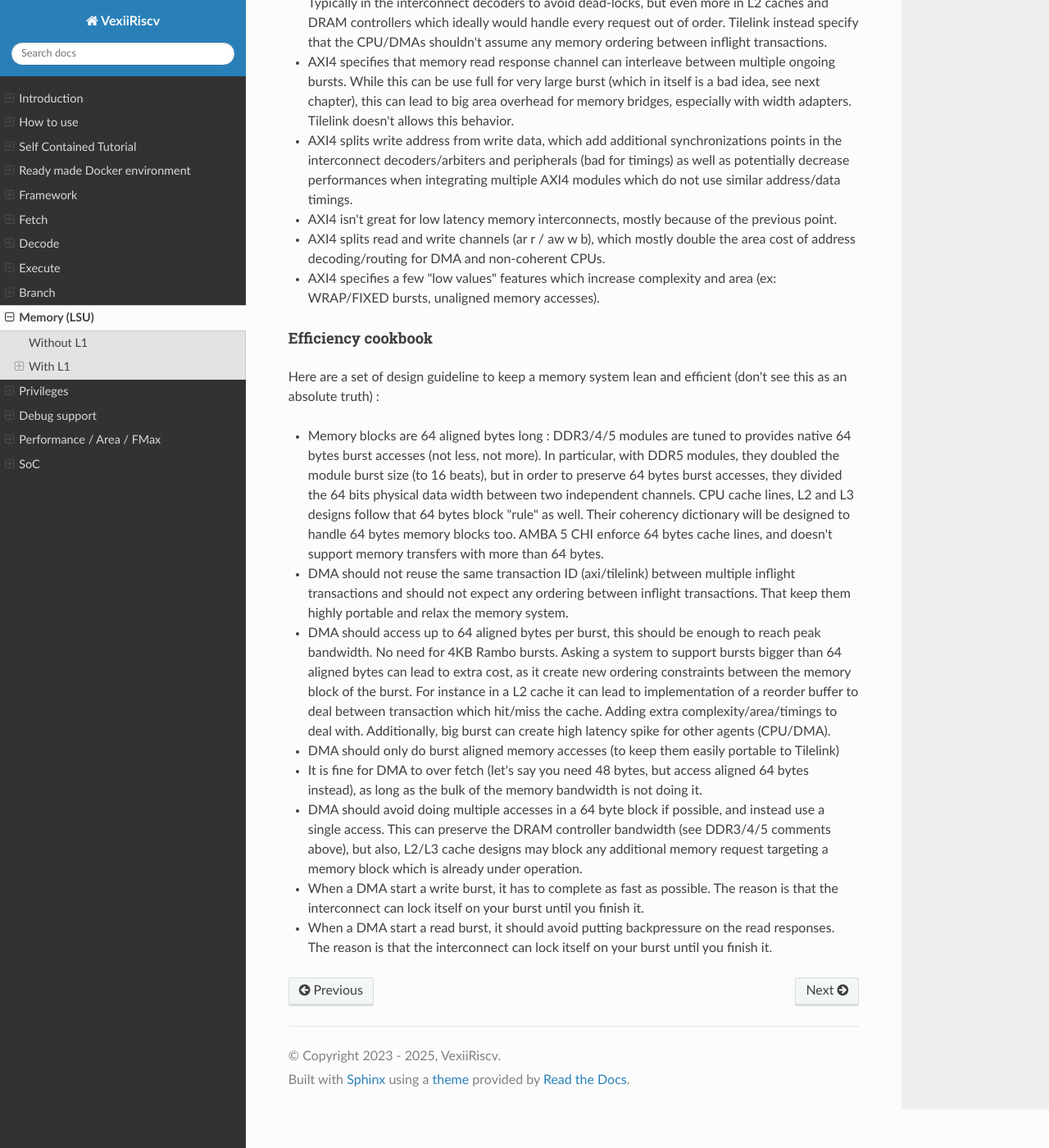
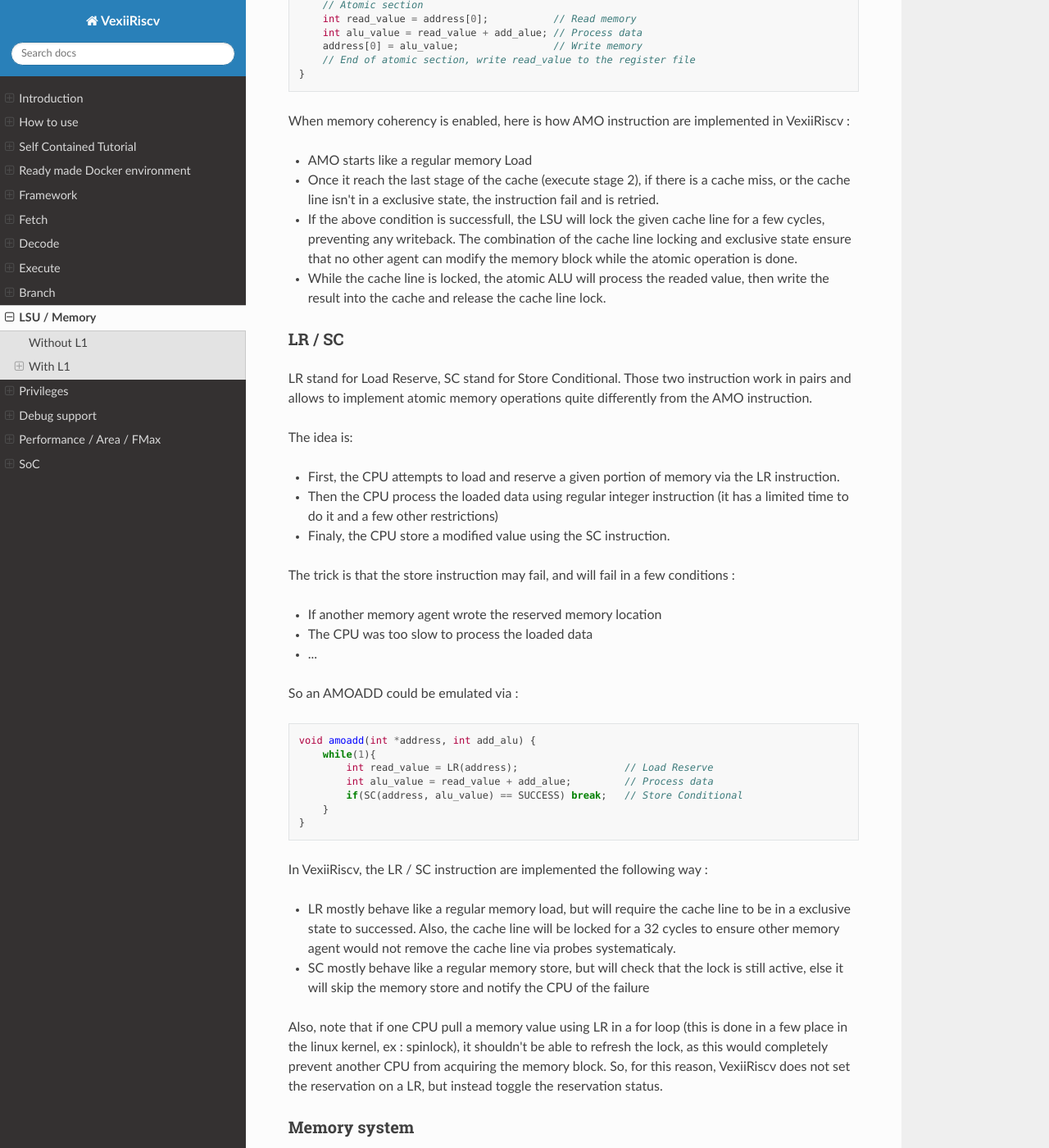
Before and after one commit to SpinalHDL/VexiiRiscv-RTD, a Sphinx documentation site: the page built from source/VexiiRiscv/Memory/index.rst, in a window 1280 px wide and 1400 px high, scrolled down 7168 px. Shown: the whole window at 82% size. Built offline with Sphinx 7.4.7 and the Read the Docs theme 3.1.0, drawn with Linux system fonts in a browser that asks for light colours; some of the changed text lies outside the part shown.

Commit message:
Add AMO / LR / SC doc

```diff
--- a/source/VexiiRiscv/Memory/index.rst
+++ b/source/VexiiRiscv/Memory/index.rst
@@ -1,9 +1,15 @@
 .. _lsu:
 
-Memory (LSU)
+LSU / Memory
 ############
 
-LSU stand for Load Store Unit, VexiiRiscv has currently 2 implementations for it:
+This chapter will handle things related to :
+
+- Load / Store instructions
+- Atomic memory instructions
+- Load reserve / Store conditional instructions
+
+VexiiRiscv has currently 2 implementations for it:
 
 - LsuCachelessPlugin for microcontrollers, which doesn't implement any cache
 - LsuPlugin / LsuL1Plugin which can work together to implement load and store through an L1 cache
@@ -248,6 +254,73 @@
 - probe_rsp : to send responses from the above requests (isInvalid/isShared/isUnique).
   When data need to be written back, it will be done through the write_cmd channel.
 
+AMO
+-------------------------
+
+AMO stand for Atomic Memory Operations (ex : atomic swap, atomic add, ...)
+
+Typicaly, an AMO execute the following pseudo code (ex : atomic add).
+
+.. code-block:: c
+
+    void amoadd(int *address, int add_alu) {
+        // Atomic section
+        int read_value = address[0];           // Read memory
+        int alu_value = read_value + add_alue; // Process data
+        address[0] = alu_value;                // Write memory
+        // End of atomic section, write read_value to the register file
+    }
+
+When memory coherency is enabled, here is how AMO instruction are implemented in VexiiRiscv :
+
+- AMO starts like a regular memory Load
+- Once it reach the last stage of the cache (execute stage 2), if there is a cache miss, or the cache line isn't in a exclusive state, the instruction fail and is retried.
+- If the above condition is successfull, the LSU will lock the given cache line for a few cycles, preventing any writeback.
+  The combination of the cache line locking and exclusive state ensure that no other agent can modify the memory block while the atomic operation is done.
+- While the cache line is locked, the atomic ALU will process the readed value, then write the result into the cache and release the cache line lock.
+
+
+LR / SC
+------------------------
+
+LR stand for Load Reserve, SC stand for Store Conditional.
+Those two instruction work in pairs and allows to implement atomic memory operations quite differently from the AMO instruction.
+
+The idea is:
+
+- First, the CPU attempts to load and reserve a given portion of memory via the LR instruction.
+- Then the CPU process the loaded data using regular integer instruction (it has a limited time to do it and a few other restrictions)
+- Finaly, the CPU store a modified value using the SC instruction.
+
+The trick is that the store instruction may fail, and will fail in a few conditions :
+
+- If another memory agent wrote the reserved memory location
+- The CPU was too slow to process the loaded data
+- ...
+
+So an AMOADD could be emulated via :
+
+.. code-block:: c
+
+    void amoadd(int *address, int add_alu) {
+        while(1){
+            int read_value = LR(address);                  // Load Reserve
+            int alu_value = read_value + add_alue;         // Process data
+            if(SC(address, alu_value) == SUCCESS) break;   // Store Conditional
+        }
+    }
+
+
+In VexiiRiscv, the LR / SC instruction are implemented the following way :
+
+- LR mostly behave like a regular memory load, but will require the cache line to be in a exclusive state to successed.
+  Also, the cache line will be locked for a 32 cycles to ensure other memory agent would not remove the cache line via probes systematicaly.
+- SC mostly behave like a regular memory store, but will check that the lock is still active, else it will skip the memory store and notify the CPU of the failure
+
+Also, note that if one CPU pull a memory value using LR in a for loop (this is done in a few place in the linux kernel, ex : spinlock), it shouldn't be able to refresh the lock,
+as this would completely prevent another CPU from acquiring the memory block. So, for this reason, VexiiRiscv does not set the reservation on a LR,
+but instead toggle the reservation status.
+
 Memory system
 -------------
 
```
